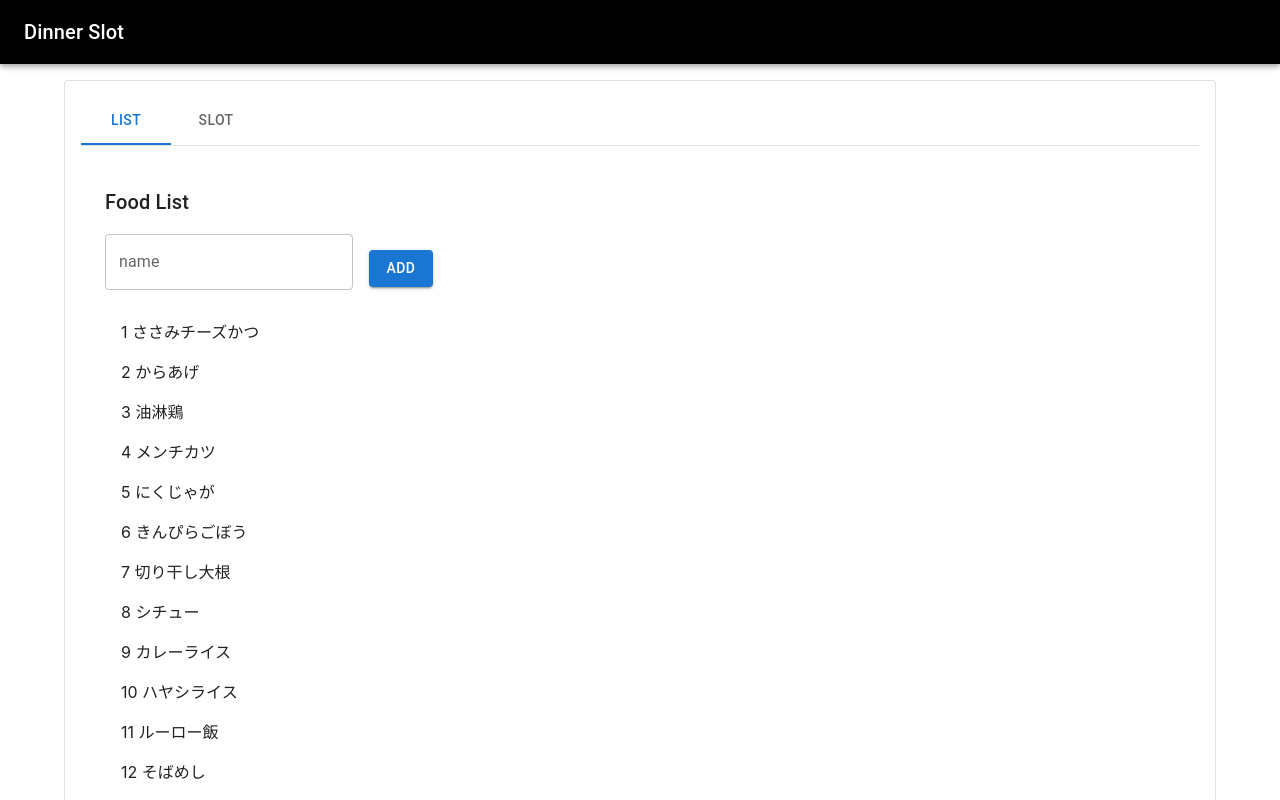
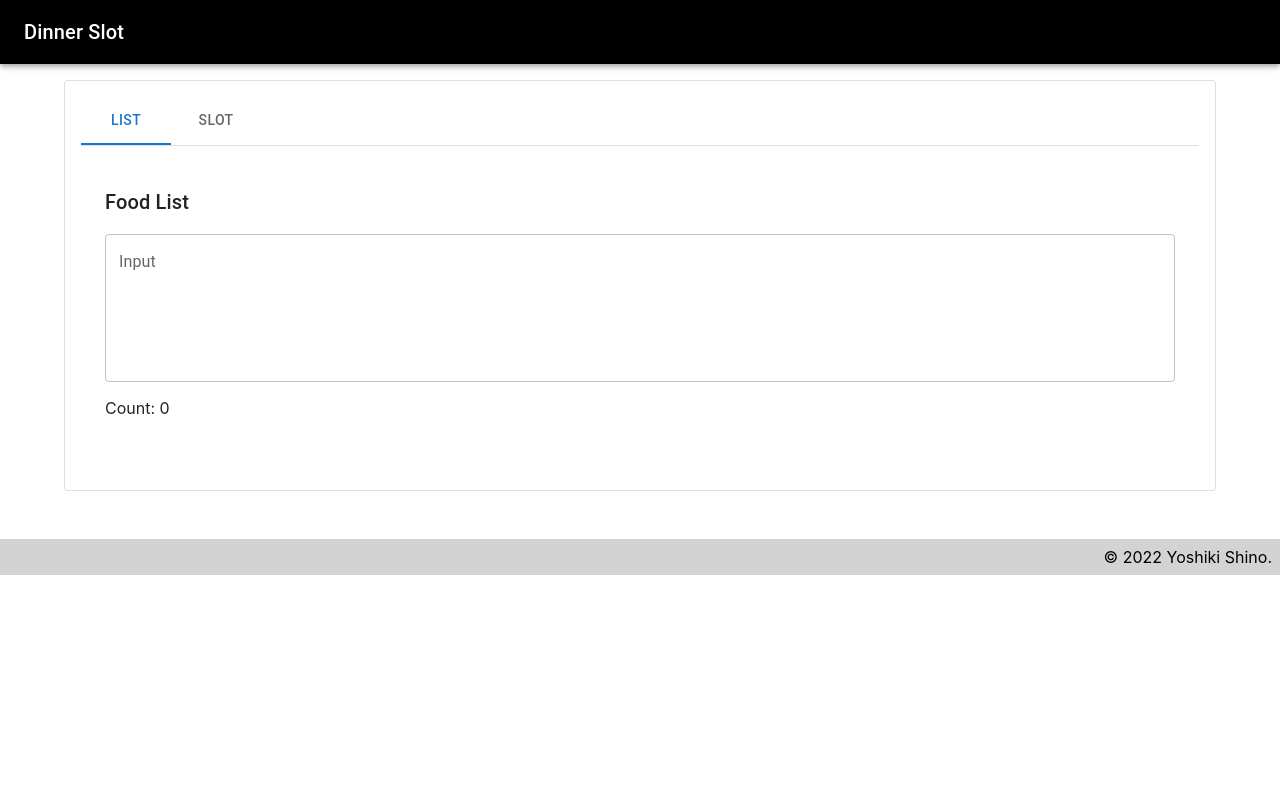
Before and after one commit to yoshikipom/dinnerslot-web, a Next.js app: page / in a window 1280 px wide. Shown: the top 800 px of the page. Built offline with nearby package versions, Linux system fonts and the light colour scheme.

Commit message:
feat: new input way

```diff
--- a/src/components/LineShareButton.tsx
+++ b/src/components/LineShareButton.tsx
@@ -3,7 +3,7 @@ import React from "react";
 
 const LineShareButton = (props: any) => {
     return (
-        <Button variant="outlined" href={`https://line.me/R/share?text=${encodeURI(props.message)}`}>
+        <Button sx={{ mx: 2, my: 2 }} variant="outlined" href={`https://line.me/R/share?text=${encodeURI(props.message)}`}>
             Share by LINE
         </Button>
     );
--- a/src/pages/index.tsx
+++ b/src/pages/index.tsx
@@ -16,32 +16,6 @@ interface Food {
   name: string
 }
 
-const foodNames = [
-  "ささみチーズかつ",
-  "からあげ",
-  "油淋鶏",
-  "メンチカツ",
-  "にくじゃが",
-  "きんぴらごぼう",
-  "切り干し大根",
-  "シチュー",
-  "カレーライス",
-  "ハヤシライス",
-  "ルーロー飯",
-  "そばめし",
-  "グラタン",
-  "角煮",
-  "ハンバーグ",
-  "鶏手羽煮",
-  "ネギ塩豚",
-  "鶏大根",
-  "鮭のホイル焼き",
-  "おでん",
-]
-
-let index = 1;
-const defaultFoodList: Food[] = foodNames.map(name => { return { id: index++, name } });
-
 const StyledTableCell = styled(TableCell)(({ theme }) => ({
   [`&.${tableCellClasses.head}`]: {
     backgroundColor: theme.palette.common.black,
@@ -50,19 +24,18 @@ const StyledTableCell = styled(TableCell)(({ theme }) => ({
 }));
 
 const Home: NextPage = () => {
-  const [foodList, setFoodList] = useState(defaultFoodList);
-  const [additionalFood, setAdditionalFood] = useState("");
+  const [foodList, setFoodList]: [Food[], any] = useState([]);
   const [count, setCount] = useState("5");
   const [results, setResults]: [Food[], any] = useState([]);
   const [lineMessage, setLineMessage] = useState("");
 
   const [value, setValue] = useState('1');
 
-  const addFood = (event: any) => {
-    foodList.push({ id: index++, name: String(additionalFood) });
-    setFoodList(foodList);
-    setAdditionalFood("");
-    event.preventDefault();
+  const inputChange = (foodListInputRaw: string) => {
+    const strList = foodListInputRaw.split('\n').filter(val => val);
+    let index = 1;
+    const newFoodList: Food[] = strList.map(name => ({ id: index++, name }));
+    setFoodList(newFoodList);
   };
 
   const updateResult = (foodList: Food[]) => {
@@ -96,7 +69,6 @@ const Home: NextPage = () => {
 
   return (
     <Paper variant="outlined" sx={{ p: 2 }}>
-
       <TabContext value={value}>
         <Box sx={{ borderBottom: 1, borderColor: 'divider' }}>
           <TabList onChange={(_, value) => setValue(value)}>
@@ -109,12 +81,14 @@ const Home: NextPage = () => {
             Food List
           </Typography>
           <TextField
-            id="name"
-            label="name"
-            value={additionalFood}
-            onChange={event => setAdditionalFood(event.target.value)}
+            id="input"
+            label="Input"
+            multiline
+            fullWidth
+            rows={5}
+            onChange={(event) => inputChange(event.target.value)}
           />
-          <Button variant="contained" sx={{ mx: 2, my: 2 }} onClick={addFood}>Add</Button>
+          <p>Count: {foodList.length}</p>
           <List>
             {foodList.map((food: Food) => {
               return <div key={food.id}>
@@ -145,8 +119,7 @@ const Home: NextPage = () => {
                 <TableHead>
                   <TableRow>
                     <StyledTableCell>No.</StyledTableCell>
-                    <StyledTableCell>ID</StyledTableCell>
-                    <StyledTableCell>name</StyledTableCell>
+                    <StyledTableCell>food</StyledTableCell>
                     <StyledTableCell>action</StyledTableCell>
                   </TableRow>
                 </TableHead>
@@ -156,10 +129,9 @@ const Home: NextPage = () => {
                       key={index}
                       sx={{ '&:last-child td, &:last-child th': { border: 0 } }}
                     >
-                      <StyledTableCell component="th" scope="row">{index}
+                      <StyledTableCell component="th" scope="row">{index+1}
                       </StyledTableCell>
-                      <StyledTableCell>{food.id} </StyledTableCell>
-                      <StyledTableCell>{food.name}</StyledTableCell>
+                      <StyledTableCell>{food.id} {food.name}</StyledTableCell>
                       <StyledTableCell>
                         <Button variant="outlined" sx={{ mx: 2 }} onClick={slotOneItem.bind(this, index)}>Change</Button>
                       </StyledTableCell>
@@ -167,7 +139,7 @@ const Home: NextPage = () => {
                   ))}
                 </TableBody>
               </Table>
-              <LineShareButton sx={{ my: 2 }} message={lineMessage} />
+              <LineShareButton message={lineMessage} />
             </TableContainer>
           }
         </TabPanel>
```
